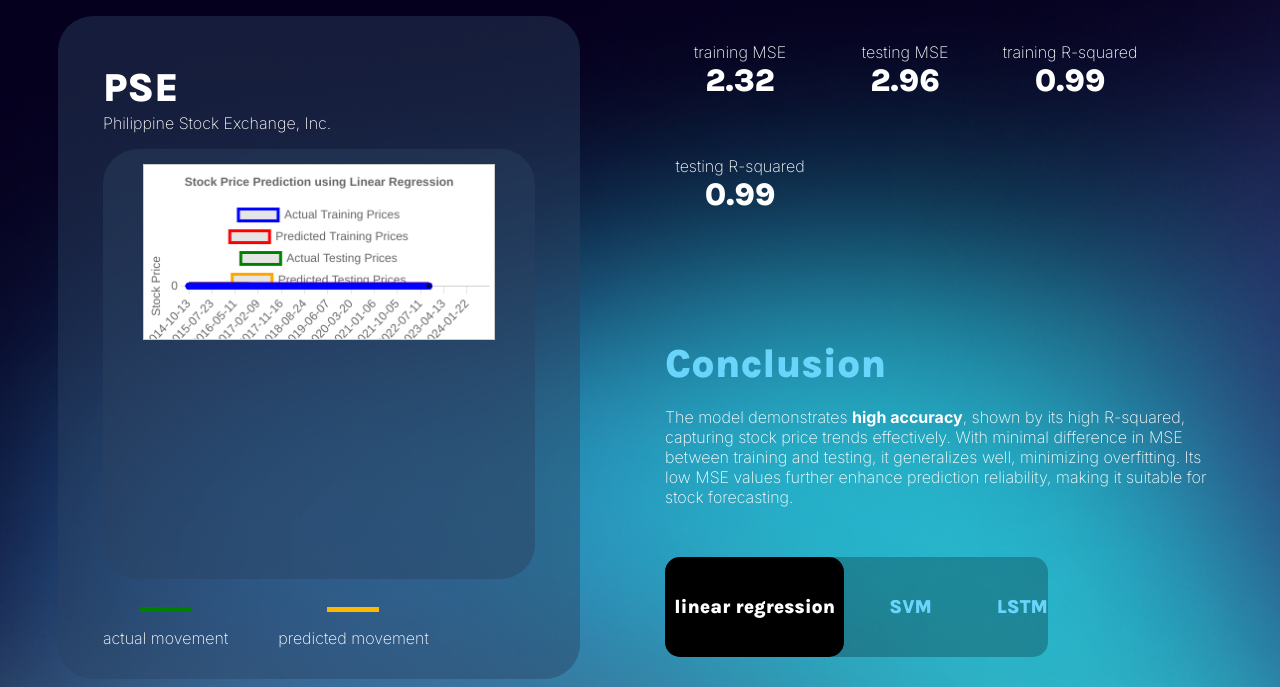
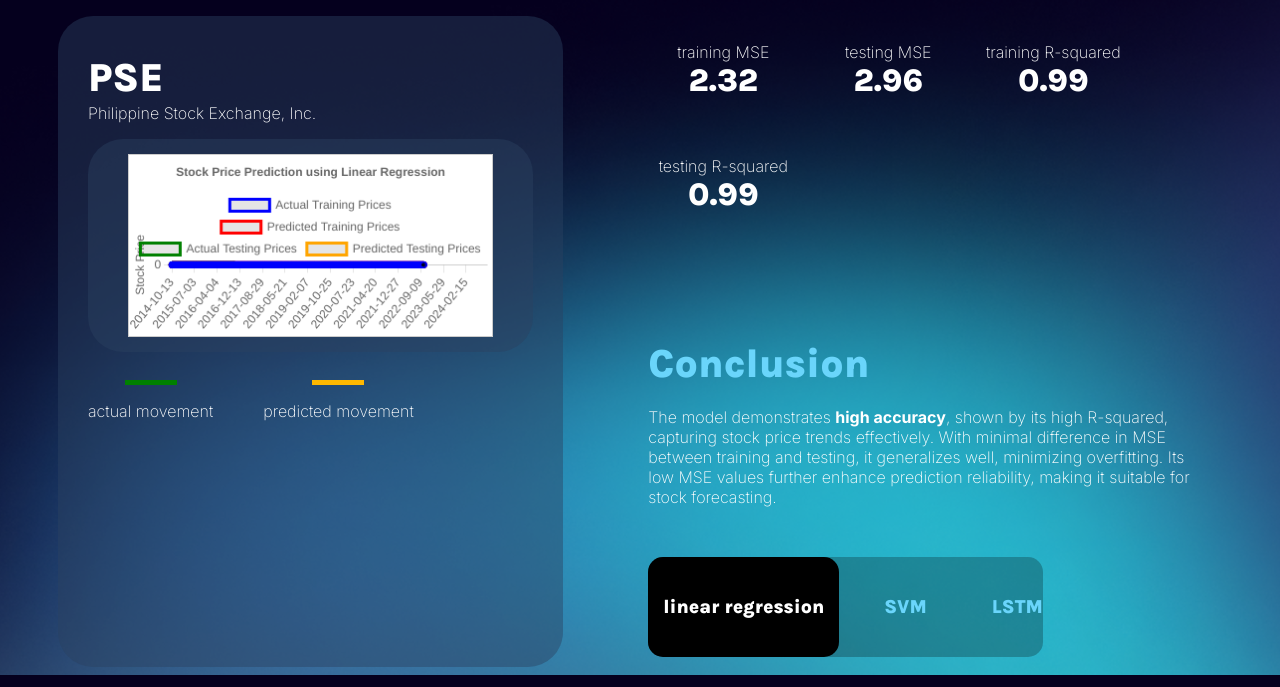
Before and after one commit to judiemosinabre/stockmarket-prediction-with-machine-learning, a Flask app: page /pse in a window 1280 px wide. Shown: the part 126-813 px from the top of the page. Run offline with Flask 2, Linux system fonts and the light colour scheme.

Commit message:
fix height bug to graph section and model section

```diff
--- a/static/styles.css
+++ b/static/styles.css
@@ -133,7 +133,7 @@ a {
     background-color: var(--light-blue-45);
     width: 50%;
     margin-left: 50px;
-    padding: 15px 45px;
+    padding: 5px 30px;
     border-radius: 35px;
 }
 
@@ -170,7 +170,6 @@ a {
 
 .model-section {
     background-color: var(--light-blue-45);
-    height: 400px;
     padding: 15px 40px;
     margin: 0;
     border-radius: 35px;
```
